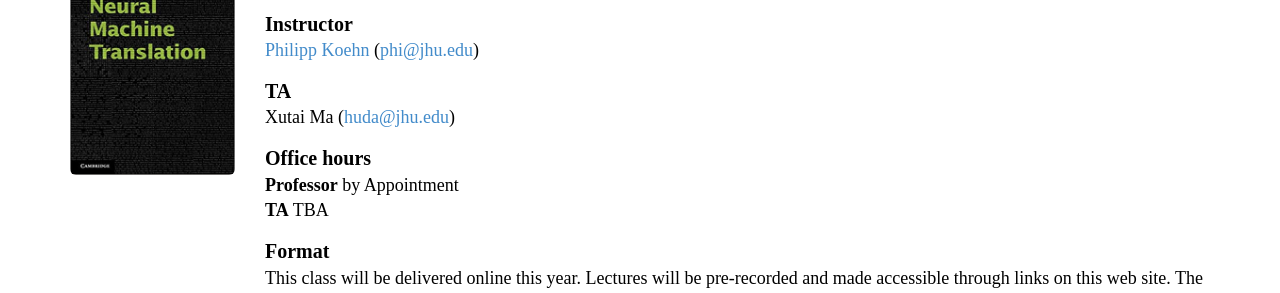
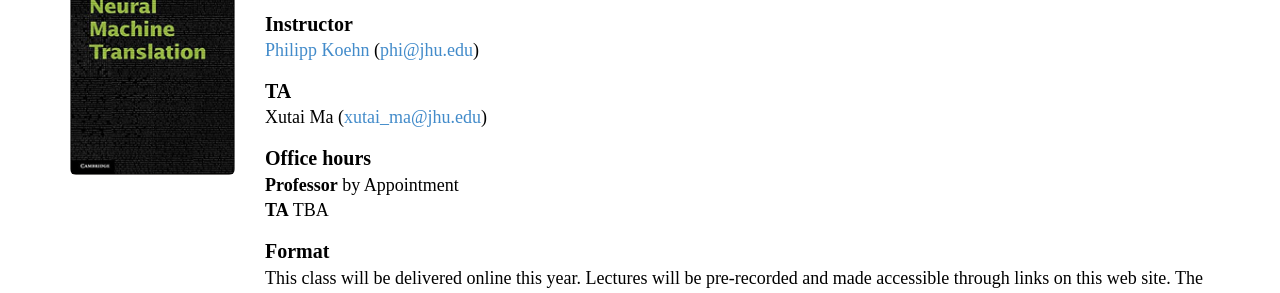
Before and after one commit to mt-class/jhu, a Jekyll site: the page built from index.md, in a window 1280 px wide and 900 px high. Shown: the part 392-685 px from the top of the window. Built offline with Jekyll 4.4.1, drawn with Linux system fonts in a browser that asks for light colours; nearby versions of some CDN libraries; some web fonts are replaced; some of the changed lines change nothing that is shown.

Commit message:
Change TA's email

```diff
--- a/index.md
+++ b/index.md
@@ -33,7 +33,7 @@ Instructor
 : [Philipp Koehn](http://www.cs.jhu.edu/~phi/) (<phi@jhu.edu>)
 
 TA
-: Xutai Ma (<huda@jhu.edu>)
+: Xutai Ma (<xutai_ma@jhu.edu>)
 
 Office hours
 : **Professor** by Appointment
```
